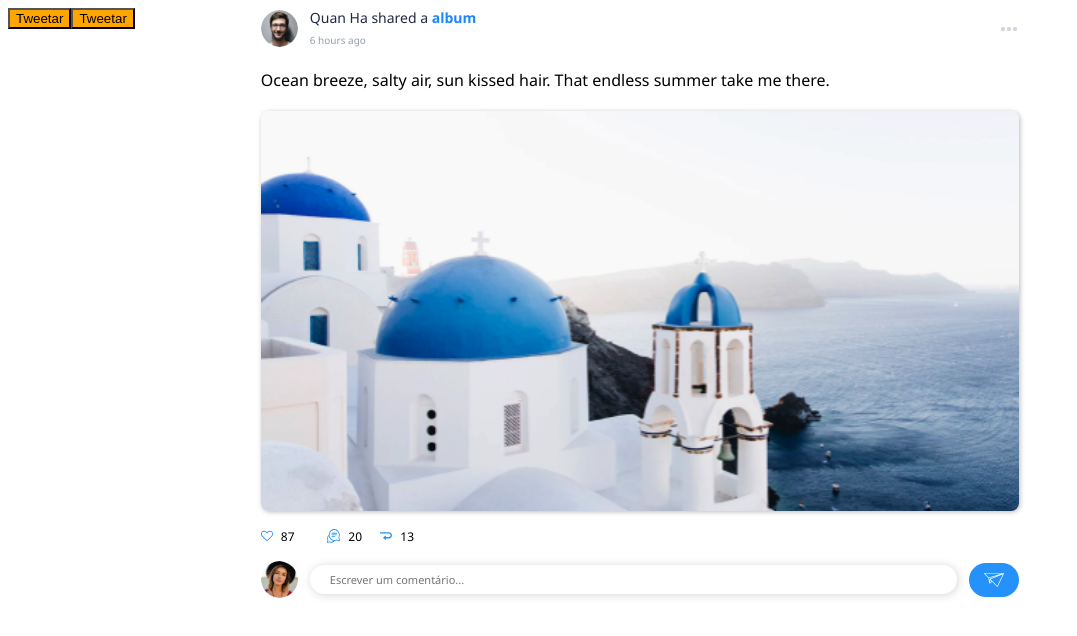
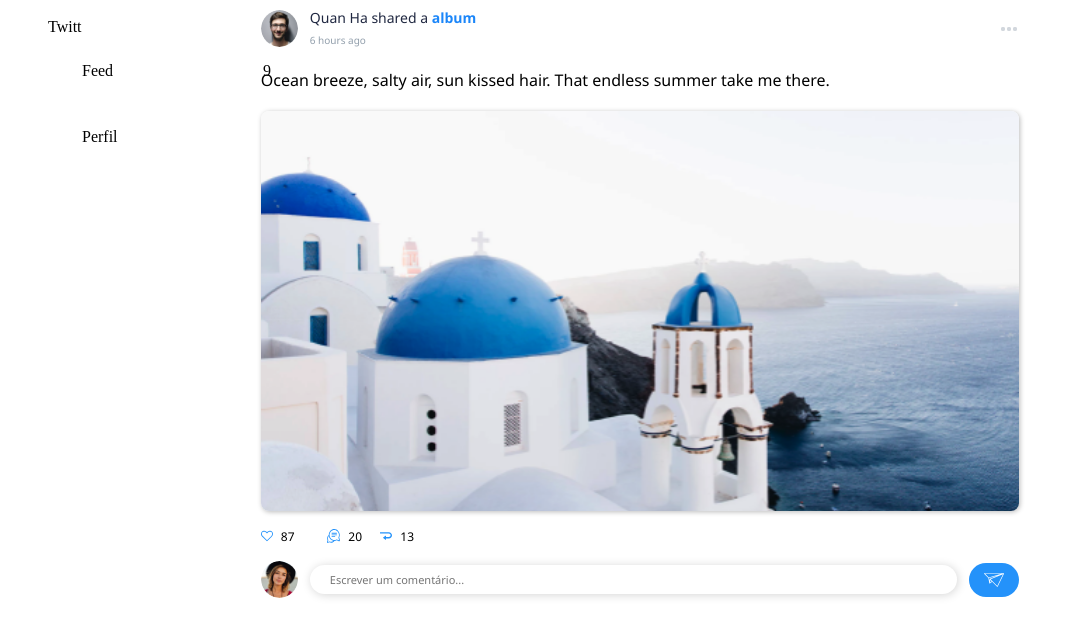
Before and after one commit to lucas-thedev/tecweb-twit, an Angular app in the folder Twit/: page / in a window 1280 px wide. Shown: the top 636 px of the page, without its empty margins (0-1077 px from the left). Built offline with nearby package versions, Linux system fonts and the light colour scheme.

Commit message:
Sapão changes

```diff
--- a/Twit/src/app/app.component.css
+++ b/Twit/src/app/app.component.css
@@ -1,5 +1,9 @@
 .container {
-  display: grid;
-  grid-template-columns: 20% 60% 20%;
-  grid-template-areas: "menu post friends";
-}
+    display: grid;
+    grid-template-columns: 20% 60% 20%;
+    grid-template-areas: "menu post friends";
+  }
+
+  body {
+      height: 100%;
+  }
--- a/Twit/src/app/app.component.html
+++ b/Twit/src/app/app.component.html
@@ -1,5 +1,5 @@
 <div class="container">
-    <app-teste></app-teste>
+    <app-menu></app-menu>
     <app-post></app-post>
     <app-teste2></app-teste2>
 </div>
--- a/Twit/src/app/app.module.ts
+++ b/Twit/src/app/app.module.ts
@@ -6,13 +6,17 @@ import { AppComponent } from './app.component';
 import { TesteComponent } from './teste/teste.component';
 import { Teste2Component } from './teste2/teste2.component';
 import { PostComponent } from './post/post.component';
+import { MenuListComponent } from './menu-list/menu-list.component';
+import { MenuComponent } from './menu/menu.component';
 
 @NgModule({
   declarations: [
     AppComponent,
     TesteComponent,
     Teste2Component,
-    PostComponent
+    PostComponent,
+    MenuListComponent,
+    MenuComponent
   ],
   imports: [
     BrowserModule,
--- /dev/null
+++ b/Twit/src/app/menu-list/menu-list.component.html
@@ -0,0 +1,4 @@
+<ol>
+    <li>Feed</li>
+    <li>Perfil</li>
+</ol>
--- /dev/null
+++ b/Twit/src/app/menu-list/menu-list.component.ts
@@ -0,0 +1,15 @@
+import { Component, OnInit } from '@angular/core';
+
+@Component({
+  selector: 'app-menu-list',
+  templateUrl: './menu-list.component.html',
+  styleUrls: ['./menu-list.component.css']
+})
+export class MenuListComponent implements OnInit {
+
+  constructor() { }
+
+  ngOnInit(): void {
+  }
+
+}
--- /dev/null
+++ b/Twit/src/app/menu/menu.component.css
@@ -0,0 +1,29 @@
+p {
+    margin-left: 40px;
+    margin-right: 150px;
+    color: black;
+    margin-top: 10px;
+    margin-bottom: 0;
+}
+
+li {
+    color: black;
+    margin-top: 10px;
+    margin-bottom: 10px;
+    padding: 10px;
+}
+
+ul {
+    list-style: none;
+}
+
+span.texto-do-meio {
+    margin-left: 24px;
+    margin-right: 150px;
+}
+
+div#conteudo {
+    width: 280px;
+    height: 200px;
+    background-color: #ffffff;
+}
--- /dev/null
+++ b/Twit/src/app/menu/menu.component.html
@@ -0,0 +1,17 @@
+<div id="conteudo">
+
+    <p>Twitt</p>
+
+    <ul>
+        <li>
+            <img src="">
+            <span class="texto-do-meio">Feed</span>
+            <span>9</span>
+        </li>
+        <li>
+            <img src = "">
+            <span class="texto-do-meio">Perfil</span>
+            <span>20+</span>
+        </li>
+    </ul>
+</div>
--- /dev/null
+++ b/Twit/src/app/menu/menu.component.ts
@@ -0,0 +1,15 @@
+import { Component, OnInit } from '@angular/core';
+
+@Component({
+  selector: 'app-menu',
+  templateUrl: './menu.component.html',
+  styleUrls: ['./menu.component.css']
+})
+export class MenuComponent implements OnInit {
+
+  constructor() { }
+
+  ngOnInit(): void {
+  }
+
+}
--- a/Twit/src/styles.css
+++ b/Twit/src/styles.css
@@ -1 +1,4 @@
 /* You can add global styles to this file, and also import other style files */
+body {
+    height: 100vh;
+}
```
Also changed, not shown: Twit/src/app/menu-list/menu-list.component.css (added), 2 other files (tests, documents, lock files or other folders).
